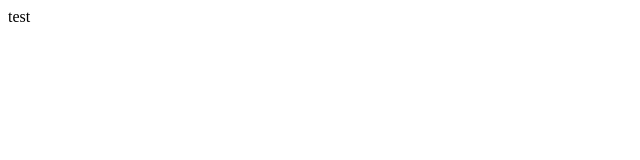
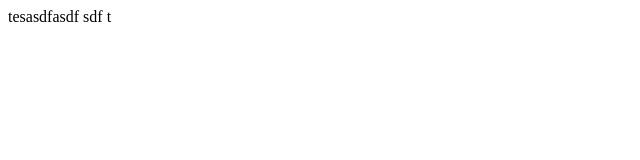
Before and after one commit to runnedrun/runnedrun.github.io, a plain HTML site: page index.html in a window 1280 px wide. Shown: the whole page, without its empty margins (0-640 px from the left). Drawn offline with Linux system fonts and the light colour scheme.

Commit message:
Classadoo autocommit

```diff
--- a/index.html
+++ b/index.html
@@ -2,9 +2,8 @@
   <head>
   </head>
   <body>
-    test
+    tesasdfasdf sdf t
     <div>
-
 
     </div>
   </body>
```
